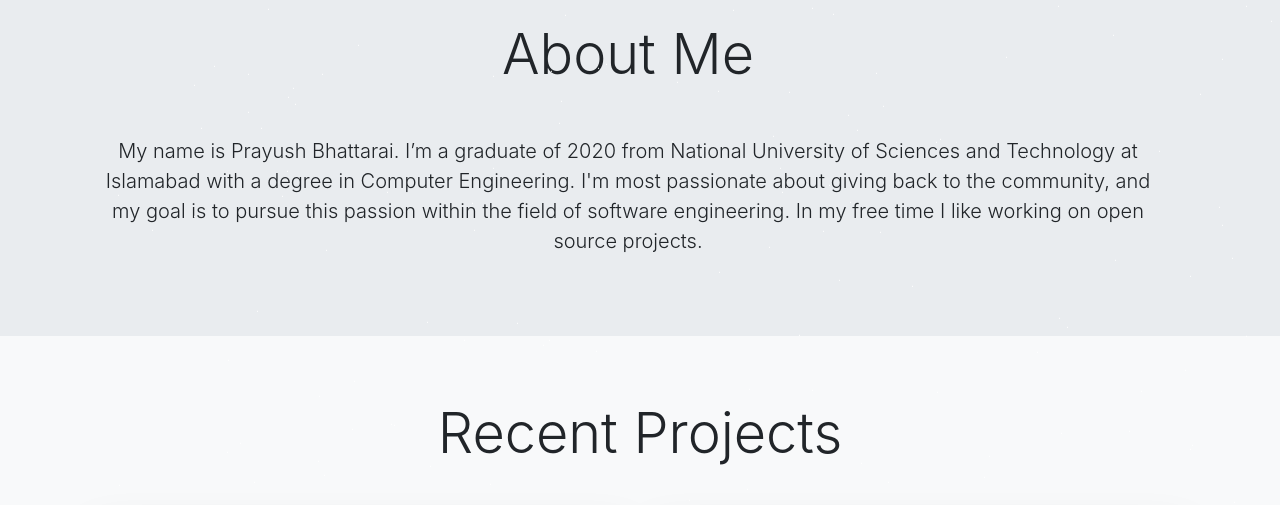
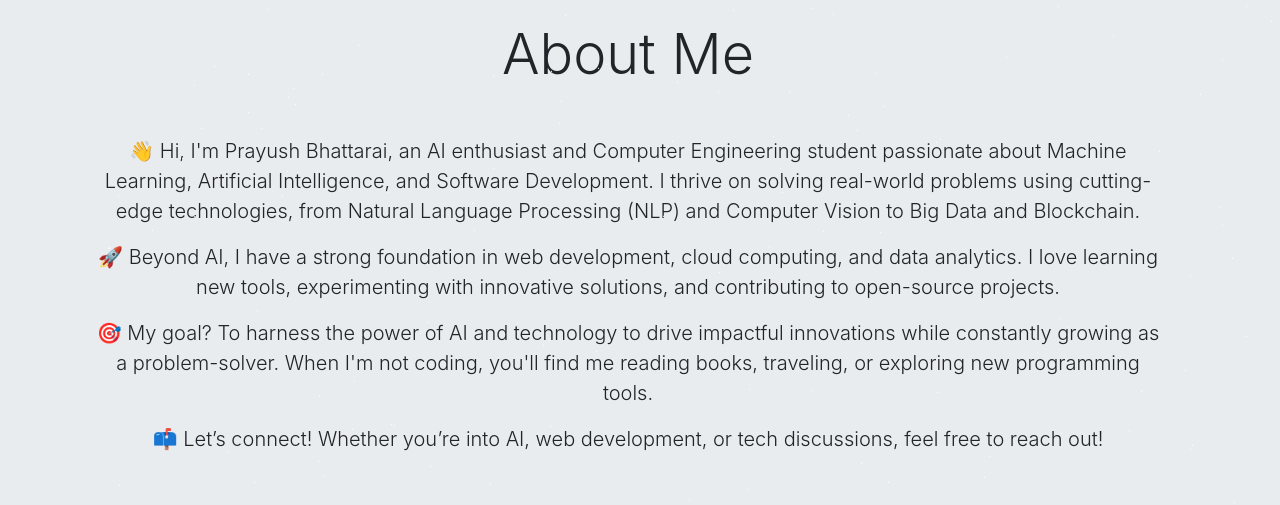
Before and after one commit to prayusgit/My-Portfolio, a React (Create React App) app: page / in a window 1280 px wide. Shown: the part 843-1348 px from the top of the page. Built offline with nearby package versions, Linux system fonts and the light colour scheme; no server answers.

Commit message:
new update

```diff
--- a/public/index.html
+++ b/public/index.html
@@ -12,7 +12,7 @@
     <meta name="theme-color" content="#000000" />
     <meta
       name="description"
-      content="My name is Hashir Shoaib. I’m a graduate of 2020 from National University of Sciences and Technology at Islamabad with a degree in Computer Engineering. I'm most passionate about giving back to the community, and my goal is to pursue this passion within the field of software engineering. In my free time I like working on open source projects."
+      content="My name is Prayush Bhattarai."
     />
     <link rel="apple-touch-icon" href="logo192.png" />
     <!--
@@ -31,7 +31,8 @@
       work correctly both with client-side routing and a non-root public URL.
       Learn how to configure a non-root public URL by running `npm run build`.
     -->
-    <title>Hashir Shoaib</title>
+    <title>Prayush Bhattarai
+    </title>
   </head>
   <body>
     <noscript>You need to enable JavaScript to run this app.</noscript>
--- a/src/App.js
+++ b/src/App.js
@@ -36,7 +36,7 @@
       {about.show && (
         <AboutMe
           heading={about.heading}
-          message={about.message}
+          messages={about.messages}
           link={about.imageLink}
           imgSize={about.imageSize}
           resume={about.resume}
--- a/src/components/home/AboutMe.jsx
+++ b/src/components/home/AboutMe.jsx
@@ -7,7 +7,7 @@
   /[(http(s)?):(www.)?a-zA-Z0-9@:%._+~#=]{2,256}\.[a-z]{2,6}\b([-a-zA-Z0-9@:%_+.~#?&//=]*)/
 );
 
-const AboutMe = ({ heading, message, link, imgSize, resume }) => {
+const AboutMe = ({ heading, messages, link, imgSize, resume }) => {
   const [profilePicUrl, setProfilePicUrl] = React.useState("");
   const [showPic, setShowPic] = React.useState(Boolean(false));
   // https://stackoverflow.com/questions/55840294/how-to-fix-missing-dependency-warning-when-using-useeffect-react-hook
@@ -49,7 +49,8 @@
         </div>
         <div className={`col-lg-${showPic ? "7" : "12"}`}>
           <h2 className="display-4 mb-5 text-center">{heading}</h2>
-          <p className="lead text-center">{message}</p>
+          {messages.map((message) => <p className="lead text-center">{message}</p>)}
+
           {resume && (
             <p className="lead text-center">
               <a
--- a/src/editable-stuff/config.js
+++ b/src/editable-stuff/config.js
@@ -43,8 +43,11 @@
   heading: "About Me",
   imageLink: require("../editable-stuff/hashirshoaeb.png"),
   imageSize: 375,
-  message:
-    "My name is Prayush Bhattarai. I’m a graduate of 2020 from National University of Sciences and Technology at Islamabad with a degree in Computer Engineering. I'm most passionate about giving back to the community, and my goal is to pursue this passion within the field of software engineering. In my free time I like working on open source projects.",
+  messages: [
+    "👋 Hi, I'm Prayush Bhattarai, an AI enthusiast and Computer Engineering student passionate about Machine Learning, Artificial Intelligence, and Software Development. I thrive on solving real-world problems using cutting-edge technologies, from Natural Language Processing (NLP) and Computer Vision to Big Data and Blockchain.",
+    "🚀 Beyond AI, I have a strong foundation in web development, cloud computing, and data analytics. I love learning new tools, experimenting with innovative solutions, and contributing to open-source projects.",
+    "🎯 My goal? To harness the power of AI and technology to drive impactful innovations while constantly growing as a problem-solver. When I'm not coding, you'll find me reading books, traveling, or exploring new programming tools.",
+    "📫 Let’s connect! Whether you’re into AI, web development, or tech discussions, feel free to reach out!"]
 
 };
 
```
Also changed, not shown: 1 other file (tests, documents, lock files or other folders).
